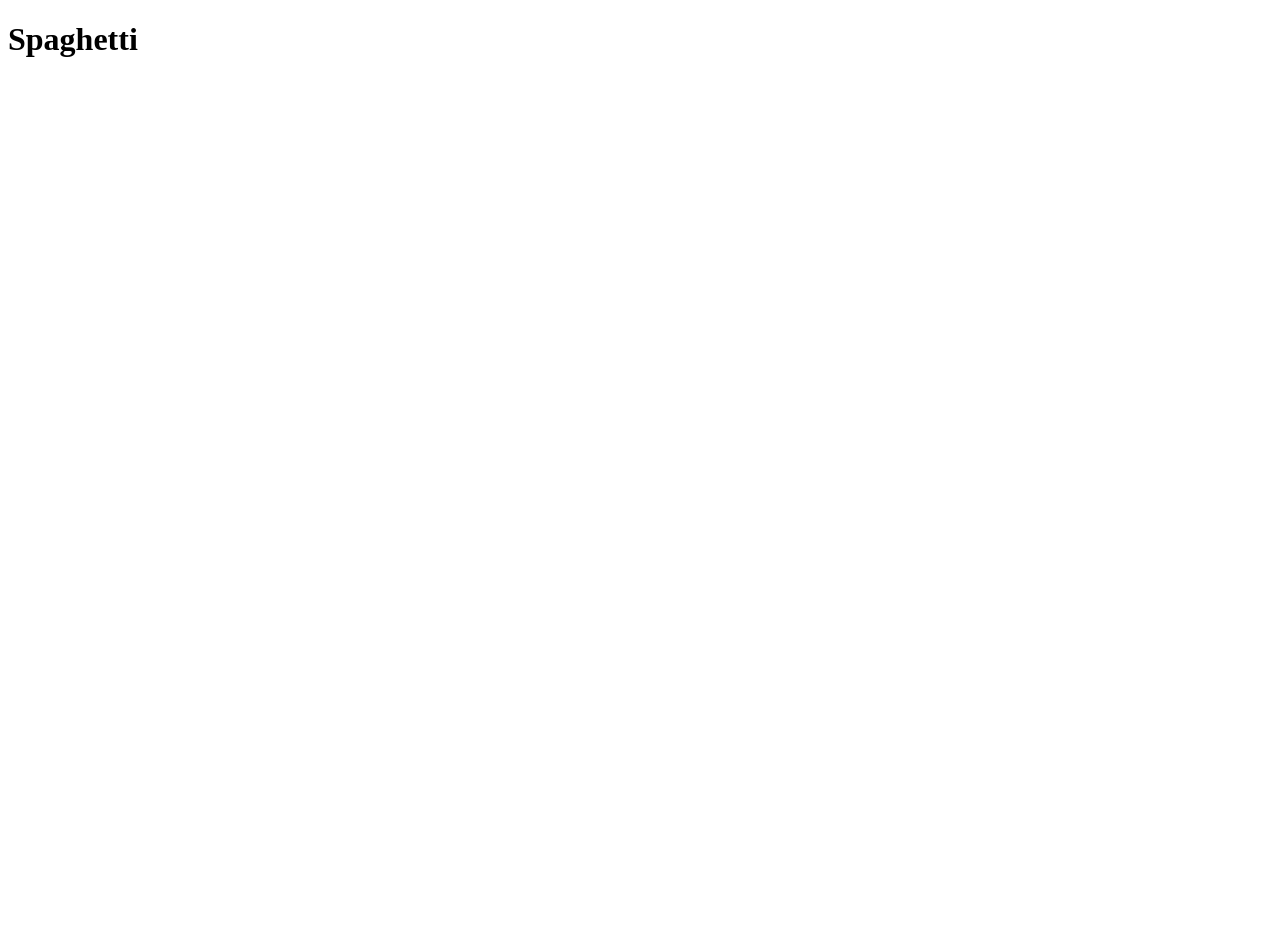
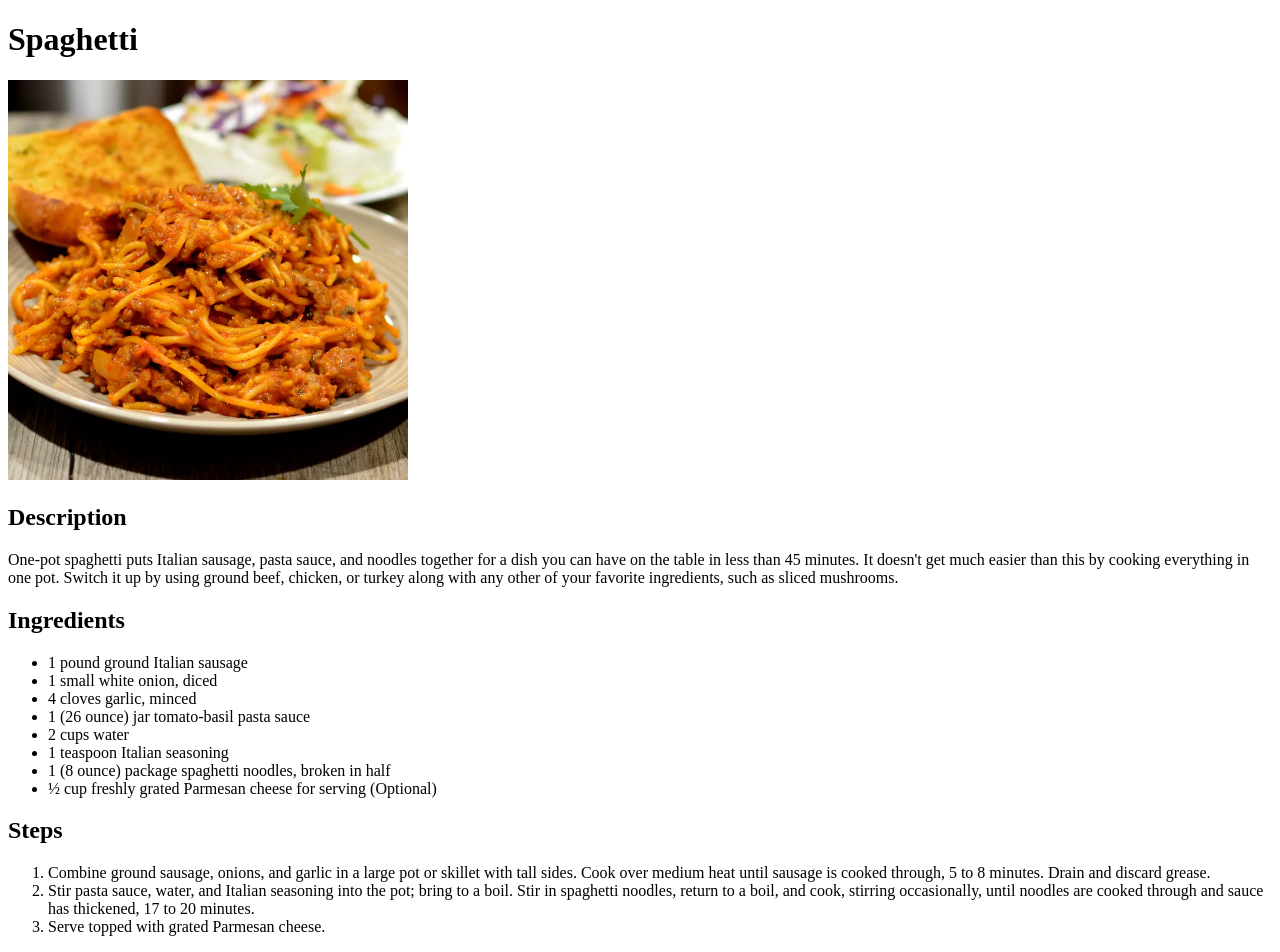
Before and after one commit to Tyxsdev/odin-recipes2, a plain HTML site: page recipes/spaghetti.html in a window 1280 px wide. Before the commit the page ends 800 px from the top, so only its background shows below. Drawn offline with Linux system fonts and the light colour scheme.

Commit message:
Add body content to /recipes/spaghetti.html
The content includes an image, two h2 for Steps
and Ingredients, and ol for the Steps and a ul
for Ingredients

```diff
--- a/recipes/spaghetti.html
+++ b/recipes/spaghetti.html
@@ -7,5 +7,30 @@
 </head>
 <body>
     <h1>Spaghetti</h1>
+    <img src="../images/spaghetti.webp" alt="spaghetti" height="400px" width="400px">
+    <h2>Description</h2>
+    <p>One-pot spaghetti puts Italian sausage, pasta sauce, and noodles together for a dish you can have on the table in less than 45 minutes.
+        It doesn't get much easier than this by cooking everything in one pot. Switch it up by using ground beef, chicken, or turkey along with
+        any other of your favorite ingredients, such as sliced mushrooms.</p>
+    <h2>Ingredients</h2>
+    <ul>
+        <li>1 pound ground Italian sausage</li>
+        <li>1 small white onion, diced</li>
+        <li>4 cloves garlic, minced</li>
+        <li>1 (26 ounce) jar tomato-basil pasta sauce</li>
+        <li>2 cups water</li>
+        <li>1 teaspoon Italian seasoning</li>
+        <li>1 (8 ounce) package spaghetti noodles, broken in half</li>
+        <li>½ cup freshly grated Parmesan cheese for serving (Optional)</li>
+    </ul>
+    <h2>Steps</h2>
+    <ol>
+        <li>Combine ground sausage, onions, and garlic in a large pot or skillet with tall sides. Cook over medium heat until sausage is cooked through,
+             5 to 8 minutes. Drain and discard grease.</li>
+        <li>Stir pasta sauce, water, and Italian seasoning into the pot; bring to a boil. Stir in spaghetti noodles, return to a boil, and cook, stirring
+            occasionally, until noodles are cooked through and sauce has thickened, 17 to 20 minutes.
+        </li>
+        <li>Serve topped with grated Parmesan cheese.</li>
+    </ol>
 </body>
 </html>
```
Also changed, not shown: index.html (+0 -1 lines), spaghetti.html (deleted, +0 -11 lines).
